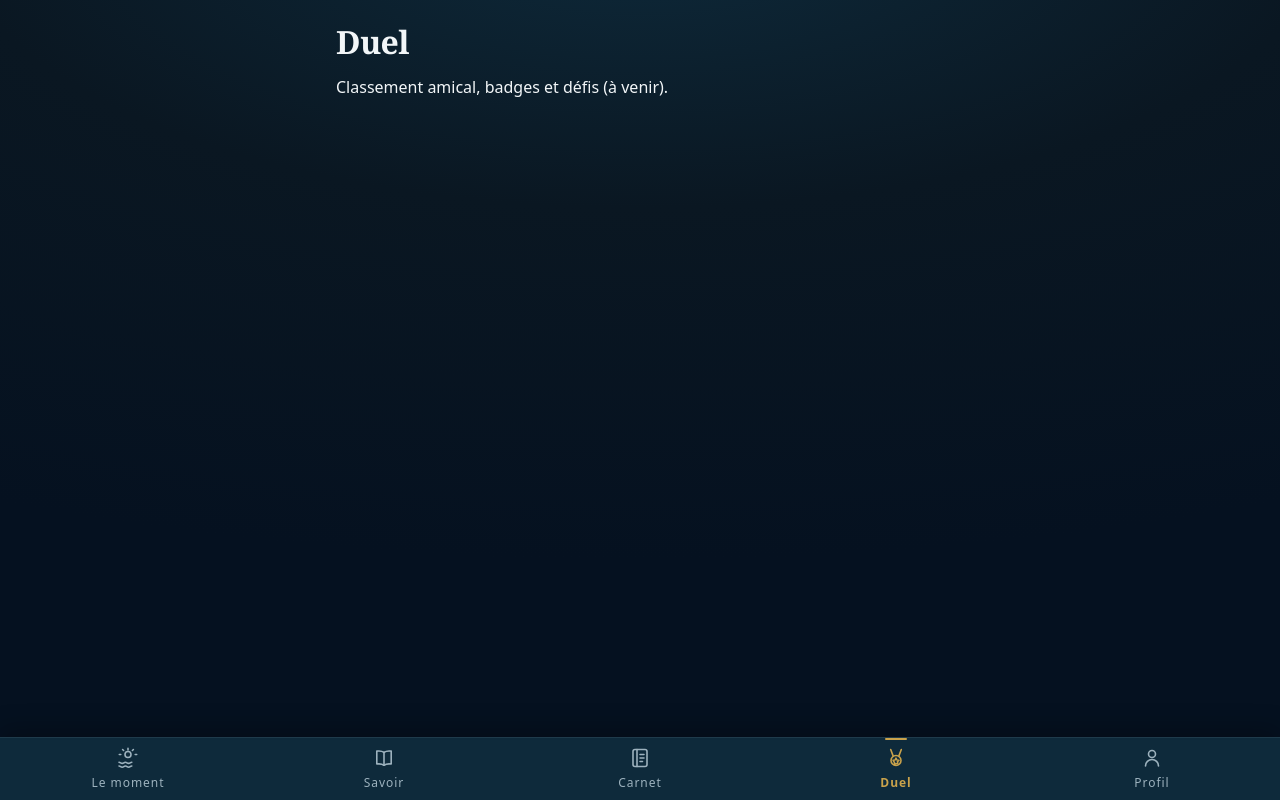
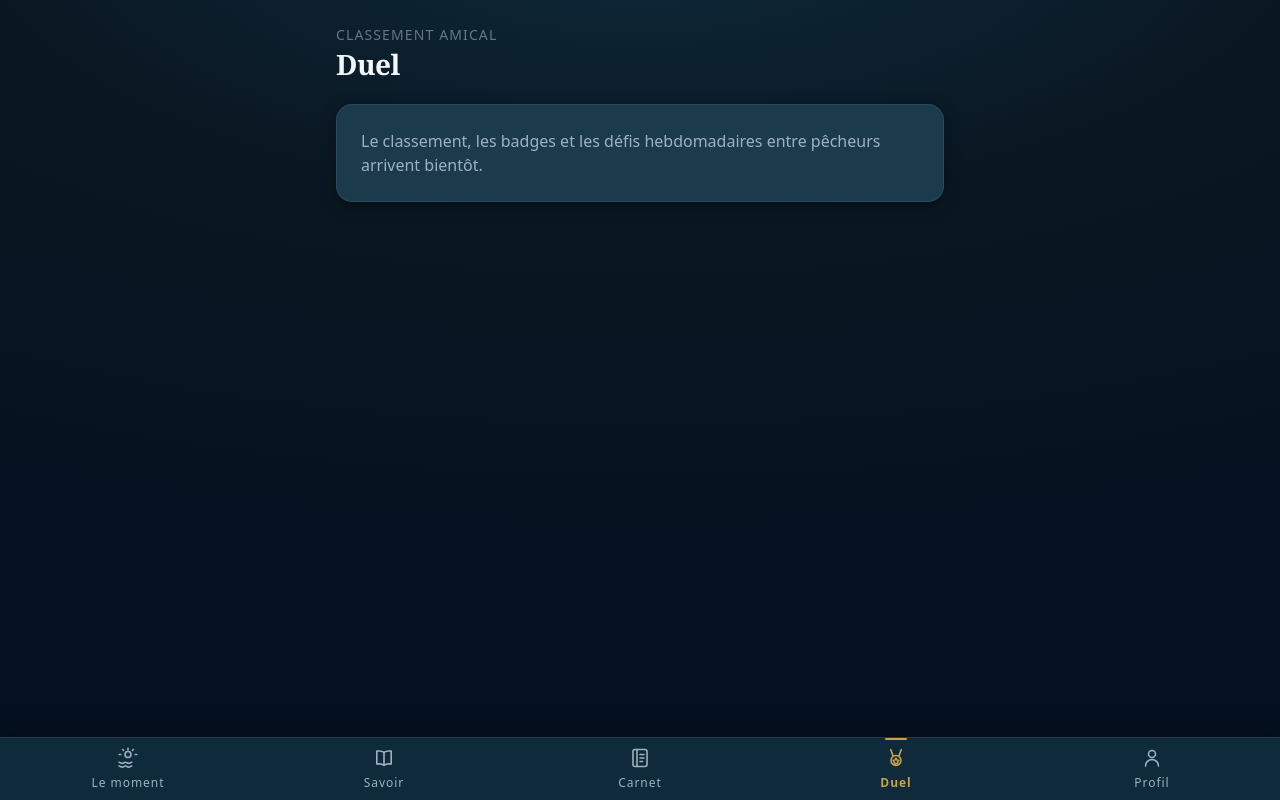
Before and after one commit to clementpep/yeu-bar-fishing, a SvelteKit app: page /duel in a window 1280 px wide. Built offline with nearby package versions, Linux system fonts and the light colour scheme.

Commit message:
feat(ui): PagePlaceholder partagé + écrans Savoir/Carnet/Duel/Profil cohérents

```diff
--- /dev/null
+++ b/src/lib/components/ui/PagePlaceholder.svelte
@@ -0,0 +1,38 @@
+<script lang="ts">
+	import Card from './Card.svelte';
+
+	let { kicker, title, body }: {
+		kicker: string;
+		title: string;
+		body: string;
+	} = $props();
+</script>
+
+<header class="page-header">
+	<p class="page-kicker">{kicker}</p>
+	<h1>{title}</h1>
+</header>
+
+<Card>
+	<p class="coming">{body}</p>
+</Card>
+
+<style>
+	.page-header {
+		margin-bottom: var(--space-2);
+	}
+	.page-kicker {
+		font-size: var(--text-sm);
+		letter-spacing: var(--tracking-wide);
+		text-transform: uppercase;
+		color: var(--text-faint);
+		margin-bottom: var(--space-1);
+	}
+	.page-header h1 {
+		font-size: var(--text-2xl);
+	}
+	.coming {
+		color: var(--text-secondary);
+		line-height: var(--leading-normal);
+	}
+</style>
--- a/src/routes/duel/+page.svelte
+++ b/src/routes/duel/+page.svelte
@@ -1,2 +1,9 @@
-<h1>Duel</h1>
-<p>Classement amical, badges et défis (à venir).</p>
+<script lang="ts">
+	import PagePlaceholder from '$lib/components/ui/PagePlaceholder.svelte';
+</script>
+
+<PagePlaceholder
+	kicker="Classement amical"
+	title="Duel"
+	body="Le classement, les badges et les défis hebdomadaires entre pêcheurs arrivent bientôt."
+/>
```
Also changed, not shown: src/routes/carnet/+page.svelte (+9 -2 lines), src/routes/profil/+page.svelte (+9 -2 lines), src/routes/savoir/+page.svelte (+9 -2 lines), 1 other file (tests, documents, lock files or other folders).
